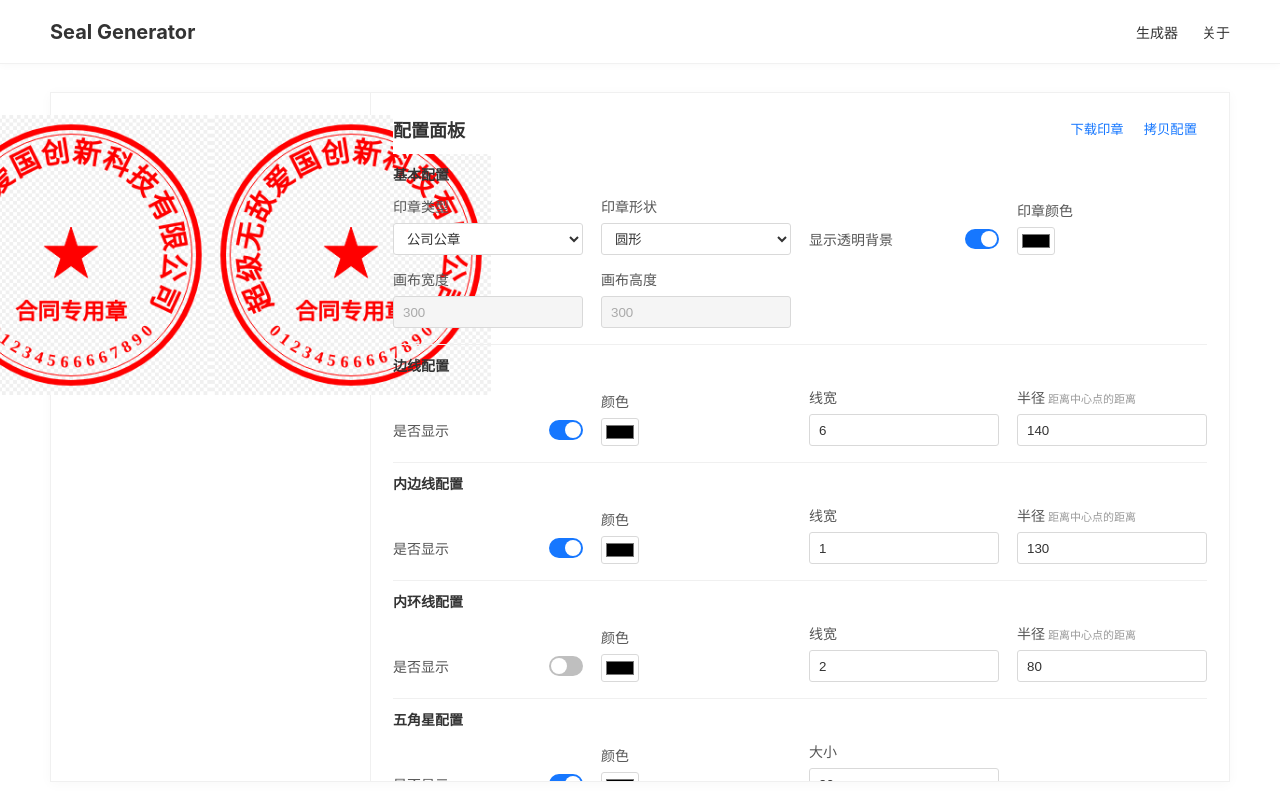
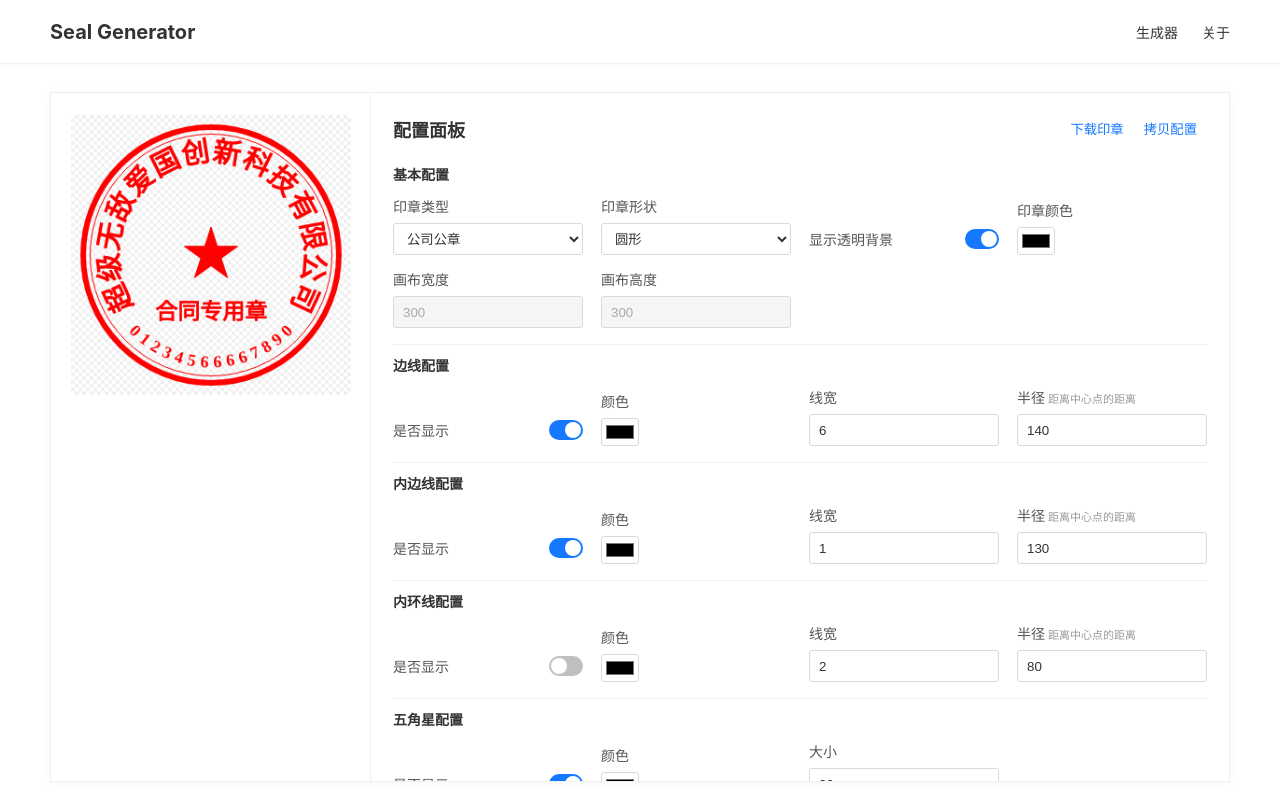
Before and after one commit to TreeZhiyuan/seal-gean, a React (Vite) app: page /#/generator in a window 1280 px wide. Built offline with nearby package versions, Linux system fonts and the light colour scheme.

Commit message:
drawCircle() 在绘制后调用了 save() 却没有对应的 restore()；而环绕文字绘制结束时又无条件restore()， 实际上是在“借用”边线留下的状态栈。这样一来边线数量变化时，平移/旋转状态就会失衡，反复开关后变成累积偏移。

```diff
--- a/package.json
+++ b/package.json
@@ -14,6 +14,7 @@
         "lint": "eslint ."
     },
     "dependencies": {
+        "pnpm": "^11.22.0",
         "react": "^19.1.1",
         "react-dom": "^19.1.1",
         "react-router-dom": "^7.8.2"
--- a/src/seal/index.ts
+++ b/src/seal/index.ts
@@ -110,6 +110,8 @@ export class Seal {
    */
   render() {
     if (!this.canvas || !this.context) return;
+    /** 每次重绘都从默认变换开始，避免绘制状态影响下一次更新 */
+    this.context.setTransform(1, 0, 0, 1, 0, 0);
     /** 重置画布 */
     this.context.clearRect(0, 0, this.canvas.width, this.canvas.height);
 
@@ -138,6 +140,7 @@ export class Seal {
    * 销毁印章
    */
   destroy() {
+    this.canvas?.remove();
     this.canvas = undefined;
     this.context = undefined;
   }
@@ -305,6 +308,7 @@ export class Seal {
   }: Required<TextOptions> & { textBaseline?: CanvasTextBaseline }) {
     if (!this.canvas || !this.context || !visible || !text) return;
 
+    this.context.save();
     this.context.font = getFontStr({
       fontWeight,
       fontSize,
@@ -317,6 +321,7 @@ export class Seal {
     this.context.lineWidth = 1;
 
     this.context.fillText(text, this.centerPoint[0], this.centerPoint[1] + distance);
+    this.context.restore();
 }
 
   /**
@@ -335,6 +340,7 @@ export class Seal {
   }: WriteSurroundTextOptions) {
     if (!this.canvas || !this.context || !visible || !text) return;
 
+    this.context.save();
     this.context.font = getFontStr({
       fontWeight: fontWeight,
       fontSize: fontSize,
@@ -389,13 +395,13 @@ export class Seal {
   ) {
     if (!this.canvas || !this.context) return;
 
-    this.context.translate(0, 0);
+    this.context.save();
     this.context.lineWidth = width;
     this.context.strokeStyle = color;
     this.context.beginPath();
     this.context.arc(circleCenter.x, circleCenter.y, radius - width / 2, 0, Math.PI * 2);
     this.context.stroke();
-    this.context.save();
+    this.context.restore();
   }
 
   /**
```
Also changed, not shown: 2 other files (tests, documents, lock files or other folders).
